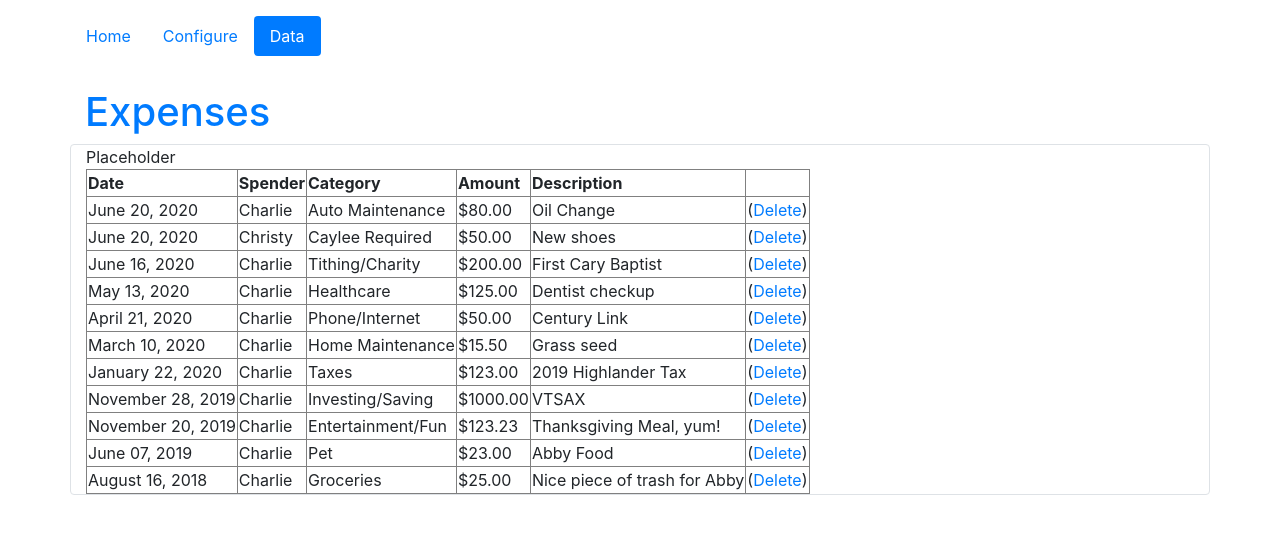
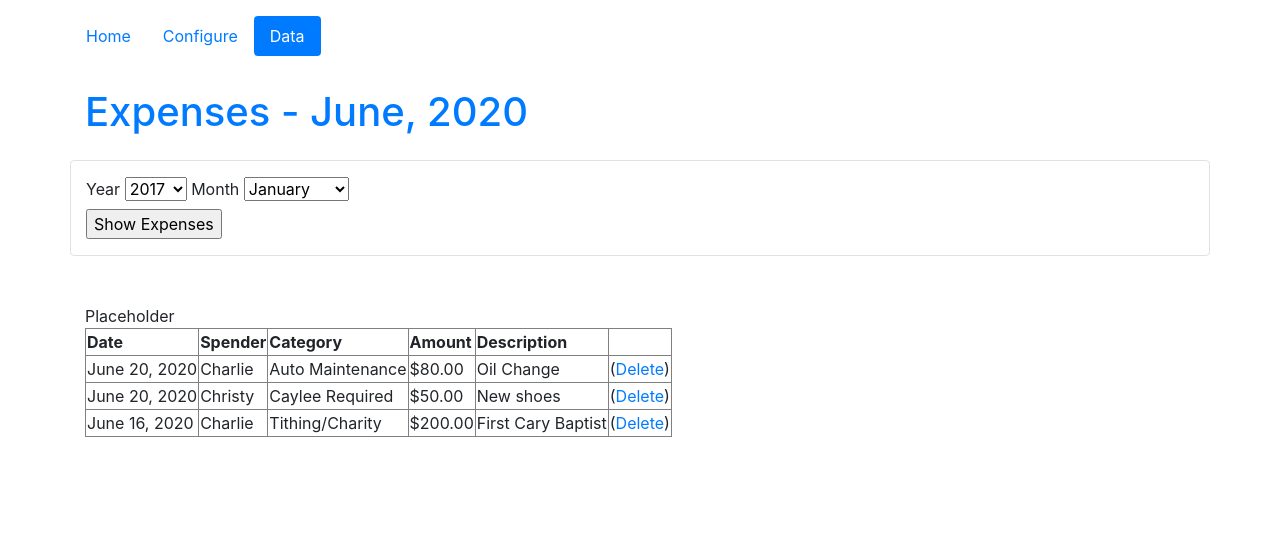
Before and after one commit to charliecoderdad/spending-tracker, a Flask app: page /showData/ in a window 1280 px wide. Shown: the top 534 px of the page. Run offline with Flask 2, Linux system fonts and the light colour scheme; data comes from the database, SQL or seed files in the repository; some libraries are stand-ins or nearby versions.

Commit message:
Configurable by month expense report

```diff
--- a/tracker_app/displayData.py
+++ b/tracker_app/displayData.py
@@ -8,7 +8,6 @@ class DisplayData():
 	def getPage(self):
 		html = self.getExpenseStats(self.expenses)
 		html += self.getExpenseTable(self.expenses)
-		print(f"HTML {html}")
 		return Markup(html)
 
 	def getExpenseStats(self, expenses):
--- a/tracker_app/forms.py
+++ b/tracker_app/forms.py
@@ -4,6 +4,14 @@ from wtforms.fields.html5 import DateField
 from wtforms.validators import DataRequired, NumberRange
 from tracker_app.models import Category, User
 from datetime import date
+
+class ExpenseConfigureForm(FlaskForm):
+	yearChoices = [2017, 2018, 2019, 2020, 2021, 2022, 2023, 2024]
+	monthChoices = [(1,'January'), (2,'February'), (3,'March'), (4,'April'), (5,'May'), (6,'June'),
+					(7, 'July'), (8,'August'), (9,'September'), (10,'October'), (11,'November'), (12,'December')]
+	year = SelectField('Year', choices=yearChoices, validate_choice=False)
+	month = SelectField('Month', choices=monthChoices, validate_choice=False)
+	submit = SubmitField('Show Expenses')
 
 class NewExpenseForm(FlaskForm):
 	# Get list of categories for category pull down
--- a/tracker_app/routes.py
+++ b/tracker_app/routes.py
@@ -2,7 +2,38 @@ from tracker_app import app, db
 from flask import render_template, url_for, flash, redirect
 from tracker_app import forms, displayData
 from tracker_app.models import User, Category, Expense
-from datetime import date
+from sqlalchemy import and_
+import calendar
+import datetime
+
+@app.route("/showData/", methods=["GET", "POST"])
+@app.route("/showData/<year>/<month>", methods=["GET", "POST"])
+def showData(year='none', month='none'):
+	expenseConfigForm = forms.ExpenseConfigureForm()
+	if expenseConfigForm.validate_on_submit():
+		print("YO dawg I got here son")
+		print(f"Year: {expenseConfigForm.year.data}")
+		print(f"Month: {expenseConfigForm.month.data}")
+		return redirect(url_for('showData', year=expenseConfigForm.year.data, month=expenseConfigForm.month.data))
+
+	if year == "none":
+		year = datetime.datetime.today().year
+		month = datetime.datetime.today().month
+
+	num_days = calendar.monthrange(int(year), int(month))[1]
+	start_date = datetime.date(int(year), int(month), 1)
+	end_date = datetime.date(int(year), int(month), num_days)
+
+	expenses = Expense.query.filter(and_(
+						Expense.date >= start_date,
+						Expense.date <= end_date
+					)).order_by(Expense.date.desc())
+
+	display = displayData.DisplayData(expenses)
+	myHtml = display.getPage()
+	monthStr = start_date.strftime("%B, %Y")
+
+	return render_template('data.html', myHtml=myHtml, monthStr=monthStr, expenseConfigForm=expenseConfigForm)
 
 @app.route("/", methods=["GET","POST"])
 def home():
@@ -12,11 +43,6 @@ def home():
 	newExpenseForm.expenseCategory.choices = sortedCategoriesList
 	newExpenseForm.spender.choices = [(u.userId, u.username) for u in User.query.all()]
 	if newExpenseForm.validate_on_submit():
-		print(f"CHARLIE: Date {newExpenseForm.date.data}")
-		print(f"CHARLIE: Category {newExpenseForm.expenseCategory.data}")
-		print(f"CHARLIE: Spender {newExpenseForm.spender.data}")
-		print(f"CHARLIE: Amount {newExpenseForm.amount.data}")
-		print(f"CHARLIE: Description {newExpenseForm.description.data}")
 		formattedAmount = "{:.2f}".format(newExpenseForm.amount.data)
 		expense = Expense(date=newExpenseForm.date.data, categoryId=newExpenseForm.expenseCategory.data,
 						spenderId=newExpenseForm.spender.data, amount=newExpenseForm.amount.data, description=newExpenseForm.description.data)
@@ -25,13 +51,6 @@ def home():
 		flash(f"Created a new expense record", "info")
 		return redirect(url_for('home'))
 	return render_template('index.html', newExpenseForm=newExpenseForm)
-
-@app.route("/showData/")
-def showData():
-	expenses = Expense.query.order_by(Expense.date.desc()).all()
-	display = displayData.DisplayData(expenses)
-	myHtml = display.getPage()
-	return render_template('data.html', myHtml=myHtml)
 
 @app.route("/configure", methods=["GET","POST"])
 def configure():
--- a/tracker_app/templates/data.html
+++ b/tracker_app/templates/data.html
@@ -2,14 +2,23 @@
 {% set activePage = "showData" %}
 
 {% block content %}
-<h1 class="text-primary">Expenses</h1>
+<h1 class="text-primary">Expenses - {{ monthStr }}</h1>
+
+<div class="row" id="expense-config">
+	<div class="col-sm border rounded my-3 py-3">
+		<form method="POST" action={{ url_for('showData') }}>
+			{{ expenseConfigForm.csrf_token }}
+			{{ expenseConfigForm.year.label }} {{ expenseConfigForm.year }}
+			{{ expenseConfigForm.month.label }} {{ expenseConfigForm.month }}
+			<br>
+			{{ expenseConfigForm.submit }}
+		</form>
+	</div>
+</div>
 
 <div class="row" id="list-expense">
-
-	<div class="col-sm border rounded">
-
+	<div class="col-sm my-3 py-3">
 		{{ myHtml }}
-
 	</div>
 </div>
 {% endblock %}
```
